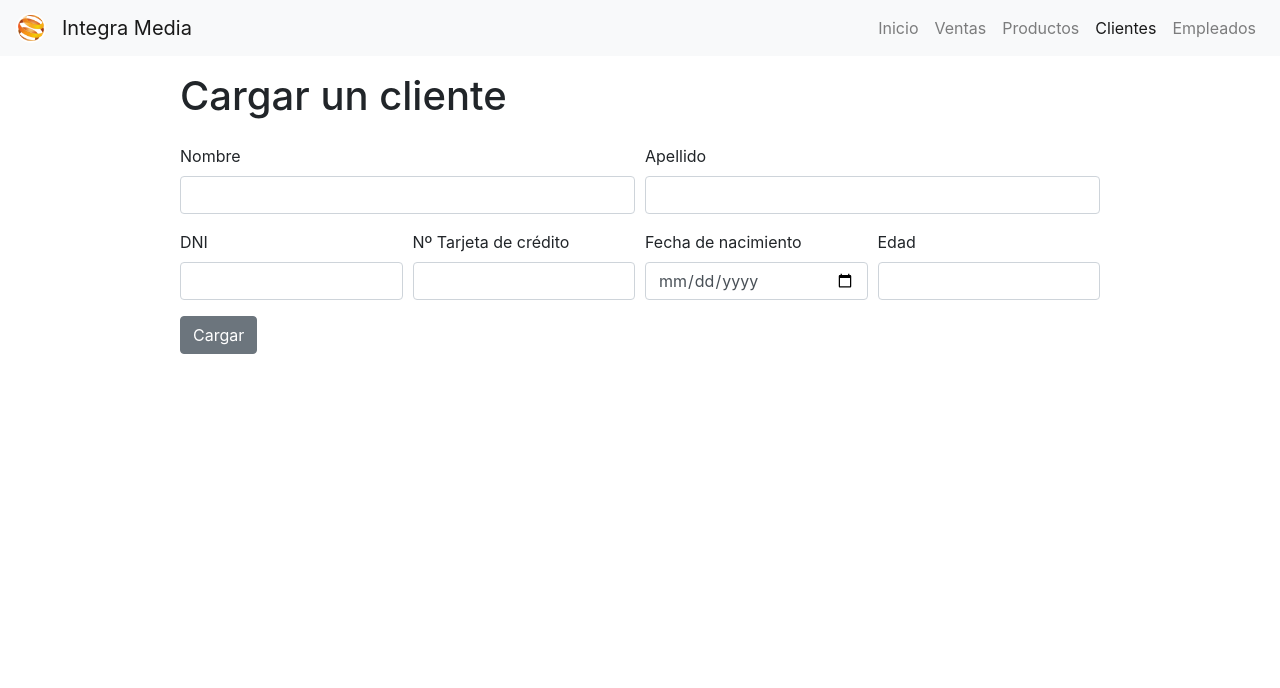
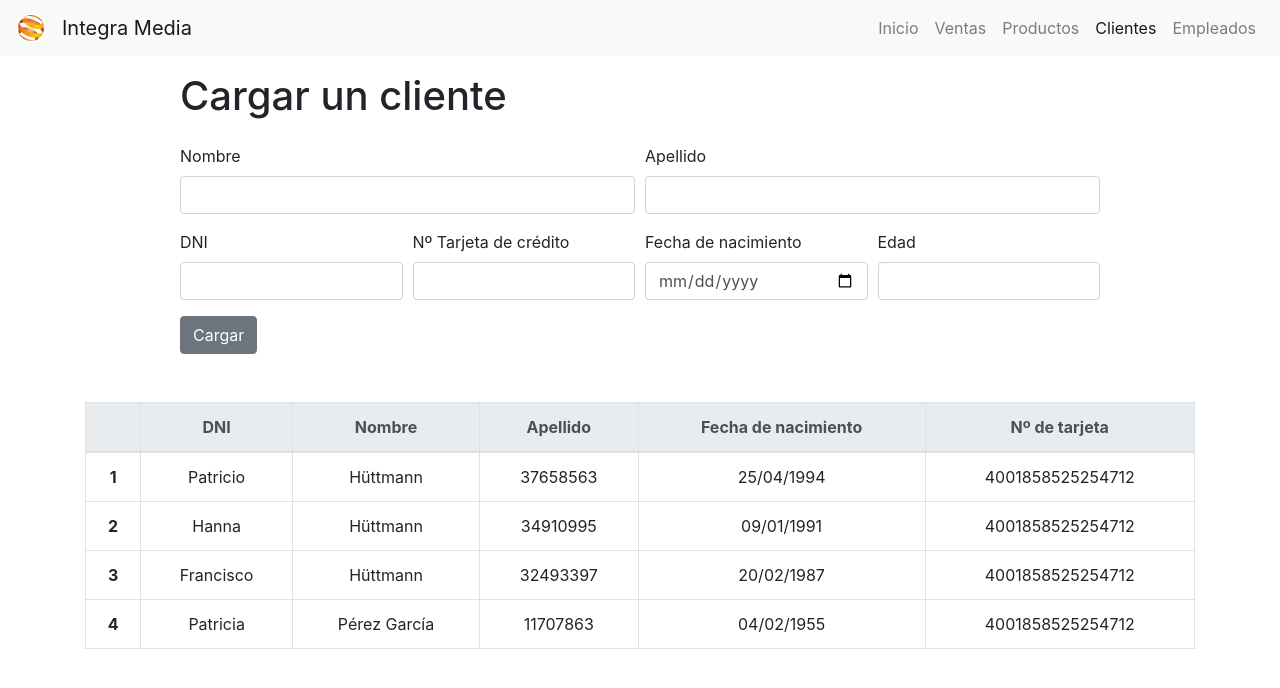
Before and after one commit to hanshuettmann/programming-test-front, a React (Create React App) app: page /clients in a window 1280 px wide. Shown: the top 688 px of the page. Built offline with nearby package versions, Linux system fonts and the light colour scheme.

Commit message:
clients form and table added

```diff
--- a/src/Components/Clients/Clients.js
+++ b/src/Components/Clients/Clients.js
@@ -1,10 +1,16 @@
 import React from 'react';
 import ClientsForm from '../ClientsForm/ClientsForm';
+import ClientsTable from '../ClientsTable/ClientsTable';
 
 const Clients = () => {
-    return(
+    const handlerNewClient = (client) => {
+        console.log(client)
+    }
+
+    return (
         <div className='mt-3 animation-show'>
-            <ClientsForm />
+            <ClientsForm loadClient={handlerNewClient} />
+            <ClientsTable />
         </div>
     )
 }
--- a/src/Components/ClientsForm/ClientsForm.js
+++ b/src/Components/ClientsForm/ClientsForm.js
@@ -11,7 +11,7 @@ const reducer = (state, action) => {
     }
 }
 
-const ClientsForm = () => {
+const ClientsForm = ({ loadClient }) => {
     const [state, dispatch] = useReducer(reducer, {
         data: {
             name: '',
@@ -33,8 +33,40 @@ const ClientsForm = () => {
 
     const validateInputs = (e) => {
         e.preventDefault();
-        console.log(state.data);
+        let errorMessage;
+        let isValid = true;
+
+        if (state.data.name.length < 1) {
+            errorMessage = 'Debes ingresar un nombre válido.'
+            isValid = false;
+        }
+        if (state.data.lastname.length < 1) {
+            errorMessage = 'Debes ingresar un apellido válido.'
+            isValid = false;
+        }
+        if (state.data.dni.length !== 8) {
+            errorMessage = 'Debes ingresar un DNI válido. Recuerda colocar un 0 delante de ser necesario.'
+            isValid = false;
+        }
+        if (state.data.creditCard.length !== 16) {
+            errorMessage = 'Debes ingresar un número de tarjeta válido.'
+            isValid = false;
+        }
+        if (state.data.birthDate === '') {
+            errorMessage = 'Debes indicar tu fecha de nacimiento.'
+            isValid = false;
+        }
+        if (state.data.age === '') {
+            errorMessage = 'Debes ingresar tu edad.'
+            isValid = false;
+        }
+        if (!isValid) {
+            alert(errorMessage);
+        } else {
+            loadClient(state.data);
+        }
     }
+
 
     return (
         <div className='container mb-5 text-left'>
@@ -126,4 +158,10 @@ const ClientsForm = () => {
     )
 }
 
+ClientsForm.defaultProps = {
+    loadClient: (data) => {
+        console.log(data)
+    }
+}
+
 export default ClientsForm;
--- /dev/null
+++ b/src/Components/ClientsTable/ClientsTable.js
@@ -0,0 +1,75 @@
+import React from 'react';
+
+const ClientsTable = ({ clients }) => {
+    return (
+        <div className='container'>
+            <div className='table-responsive'>
+                <table className='table table-bordered'>
+                    <thead className='thead-light'>
+                        <tr>
+                            <th scope='col'></th>
+                            <th scope='col'>DNI</th>
+                            <th scope='col'>Nombre</th>
+                            <th scope='col'>Apellido</th>
+                            <th scope='col'>Fecha de nacimiento</th>
+                            <th scope='col'>Nº de tarjeta</th>
+                        </tr>
+                    </thead>
+                    <tbody>
+                        {clients.map((client, index) => {
+                            return (
+                                <tr key={client._id}>
+                                    <th scope='row'>{index + 1}</th>
+                                    <td>{client.name}</td>
+                                    <td>{client.lastname}</td>
+                                    <td>{client.dni}</td>
+                                    <td>{client.birthDate}</td>
+                                    <td>{client.creditCard}</td>
+                                </tr>
+                            )
+                        })}
+                    </tbody>
+                </table>
+            </div>
+        </div>
+    )
+}
+
+ClientsTable.defaultProps = {
+    clients: [
+        {
+            _id: 'asidh1o3o123j',
+            name: 'Patricio',
+            lastname: 'Hüttmann',
+            dni: 37658563,
+            birthDate: '25/04/1994',
+            creditCard: '4001858525254712'
+        },
+        {
+            _id: 'asidh1o3asdo123j',
+            name: 'Hanna',
+            lastname: 'Hüttmann',
+            dni: 34910995,
+            birthDate: '09/01/1991',
+            creditCard: '4001858525254712'
+        },
+        {
+            _id: 'asidh22121o3o123j',
+            name: 'Francisco',
+            lastname: 'Hüttmann',
+            dni: 32493397,
+            birthDate: '20/02/1987',
+            creditCard: '4001858525254712'
+        },
+        {
+            _id: 'asid321ash1o3o123j',
+            name: 'Patricia',
+            lastname: 'Pérez García',
+            dni: 11707863,
+            birthDate: '04/02/1955',
+            creditCard: '4001858525254712'
+        }
+    ]
+}
+
+export default ClientsTable;
--- a/src/Components/ProductsForm/ProductsForm.js
+++ b/src/Components/ProductsForm/ProductsForm.js
@@ -53,10 +53,6 @@ const ProductsForm = ({ loadProduct }) => {
             loadProduct(state.data);
         }
     }
-
-    // const loadProduct = () => {
-    //     console.log(state.data);
-    // }
 
     const inputChange = (e) => {
         let name = e.target.name;
@@ -150,4 +146,10 @@ const ProductsForm = ({ loadProduct }) => {
     )
 }
 
+ProductsForm.defaultProps = {
+    loadProduct: (data) => {
+        console.log(data)
+    }
+}
+
 export default ProductsForm;
```
